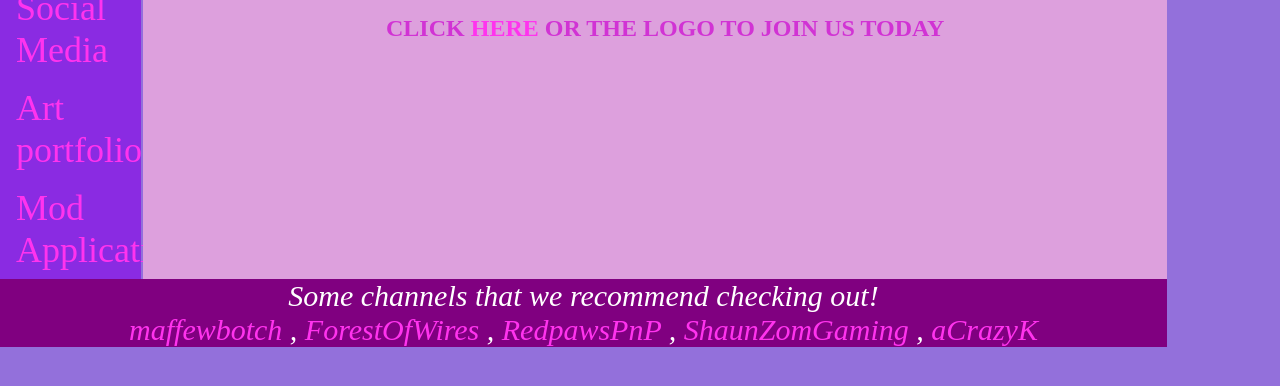
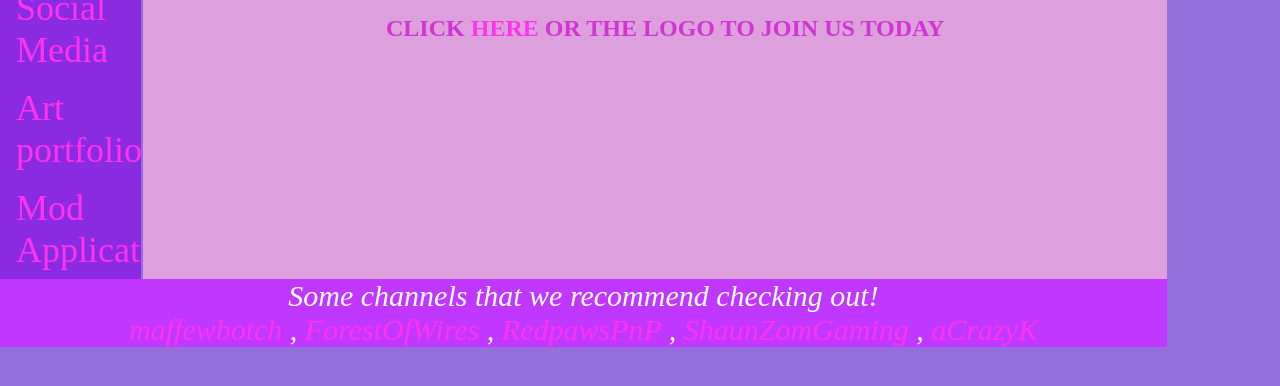
Before and after one commit to densebunny/CISproject2, a plain HTML site: page index.html in a window 1280 px wide. Shown: the part 368-754 px from the top of the page. Drawn offline with Linux system fonts and the light colour scheme.

Commit message:
Add files via upload

```diff
--- a/grid.css
+++ b/grid.css
@@ -144,7 +144,7 @@ text-decoration: none;}
 a:hover {color:white;}
 
 .grid div:nth-child(even){
-    background-color: purple;
+    background-color: #c038ff;
 }
 
 .grid div:nth-child(odd){
```
